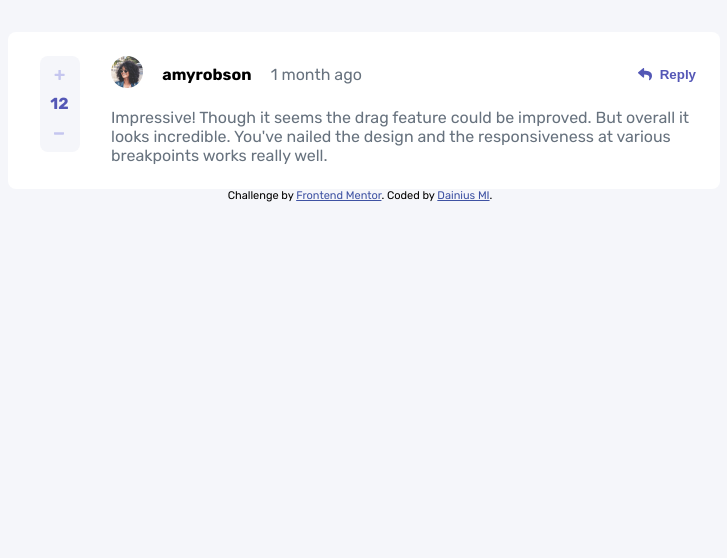
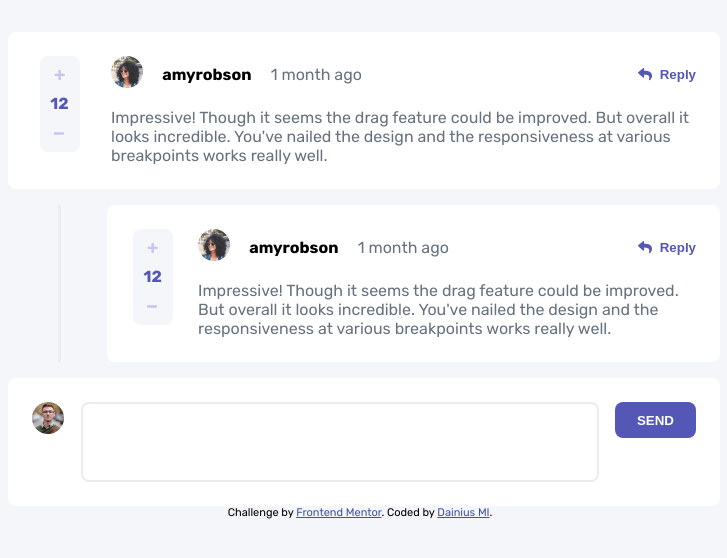
Before and after one commit to DainiusMI/interactive-comments-section, a website with bundled scripts: page index.html in a window 1280 px wide. Shown: the whole page, without its empty margins (280-1007 px from the left). Built offline with nearby package versions, Linux system fonts and the light colour scheme.

Commit message:
other forms

```diff
--- a/index.html
+++ b/index.html
@@ -44,11 +44,50 @@
         </div>
 
       </div>
+
+      <div class="reply-container">
+
+        <div class="comment-container">
+
+          <div class="vote-container">
+            <button class="upvote"><img src="./images/icon-plus.svg" alt="+"></button>
+            <p id="vote-score">12</p>
+            <button class="downvot"><img src="./images/icon-minus.svg" alt="-"></button>
+          </div>
+
+          <div class="user-info">
+            <div class="avatar">
+              <img src="./images/avatars/image-amyrobson.png" alt="">
+            </div>
+            <div class="user-name">amyrobson</div>
+            <div class="created-at">1 month ago</div>
+          </div>
+
+          <p class="comment">
+            Impressive! Though it seems the drag feature could be improved. But overall it looks incredible. You've nailed the design and the responsiveness at various breakpoints works really well.
+          </p>
+
+          <div class="button-container">
+            <button class="action-button"><img src="./images/icon-reply.svg" alt="reply-img"><p class="reply">Reply</p></button>
+          </div>
+
+        </div>
+
+      </div>
+
+      <div class="form-container">
+        <div class="avatar"><img src="./images/avatars/image-juliusomo.png" alt="julius"></div>
+        <textarea class="textarea" name="post" id="post" cols="30" rows="7"></textarea>
+
+        <button class="blue-button">SEND</button>
+      </div>
     </main>
 
   <div class="attribution">
     Challenge by <a href="https://www.frontendmentor.io?ref=challenge" target="_blank">Frontend Mentor</a>.
     Coded by <a href="https://github.com/DainiusMI" target="_blank">Dainius MI</a>.
   </div>
+
+  <script type="module" src="./js/main.js"></script>
 </body>
 </html>
--- /dev/null
+++ b/js/main.js
@@ -0,0 +1,2 @@
+
+import dataFile from "./data.json" assert {type: "json"};
--- a/scss/_variables.scss
+++ b/scss/_variables.scss
@@ -8,6 +8,7 @@ $text-red:hsl(358, 79%, 66%);
 $text-red-pale:hsl(357, 100%, 86%);
 
 $text-grey:hsl(211, 10%, 45%);
+$border-grey:hsl(223, 19%, 93%);
 
 
 $filter-blue: brightness(0) saturate(100%) invert(29%) sepia(61%) saturate(1027%) hue-rotate(209deg) brightness(100%) contrast(88%);
--- a/scss/main.scss
+++ b/scss/main.scss
@@ -1,4 +1,5 @@
 @use "./variables" as *;
+
 
 @mixin flex ($direction, $align, $justify) {
     display: flex;
@@ -37,14 +38,14 @@ body {
 }
 
 .app-container {
-    @include flex(column, flex-start, flex-start);
-    gap: .5rem;
+    @include flex(column, flex-end, center);
+    gap: 1rem;
 
     width: min(90%, 45rem);
     margin-top: 2rem;
 
 }
-
+.form-container,
 .comment-container {
     display: grid;
     grid-template-columns: repeat(3, 1fr);
@@ -52,9 +53,13 @@ body {
 
     padding: 1rem;
     border-radius: .5rem;
+    width: 100%;
+    background-color: white;
+}
 
-    background-color: white;
-
+.reply-container {
+    padding-left: calc(10% - .2rem);
+    border-left: .2rem solid $border-grey;
 }
 
 .vote-container {
@@ -92,12 +97,7 @@ body {
     gap: max(1.5vw, .5rem);
     grid-column: 1 / 4;
     grid-row: 1 / 2;
-    .avatar {
-        img {
-            width: 2rem;
-            height: 2rem;
-        }
-    }
+
     .user-name {
         font-weight: 700;
     }
@@ -105,6 +105,13 @@ body {
         color:$text-grey;
     }
 }
+.avatar {
+    img {
+        width: 2rem;
+        height: 2rem;
+    }
+}
+
 
 .comment {
     color:$text-grey;
@@ -130,17 +137,64 @@ body {
         .delete {
             color: $text-red;
             &:hover {
+
                 filter: $filter-red-pale;
             }
         }
     }
 }
 
+.form-container {
+
+    .avatar {
+        grid-column: 1 / 2;
+        grid-row: 2 / 3;
+    }
+    .textarea {
+        grid-column: 1 / 4;
+        grid-row: 1 / 2;
+
+        resize: none;
+
+        border: 2px solid $border-grey;
+        border-radius: .5rem;
+        padding: .5rem 1rem;
+        height: 4rem;
+        color: $text-grey;
+
+        &:focus {
+            outline: none;
+            border: 1px solid $text-blue;
+        }
+
+    }
+    .blue-button {
+        grid-column: 3 / 4;
+        grid-row: 2 / 3;
+
+        background-color: $text-blue;
+
+        border-radius: .5rem;
+
+        color: white;
+        font-weight: 700;
+        &:hover {
+            background-color: $text-blue-pale;
+        }
+    }
+}
+
+
+
+
+
 @media (min-width:375px) {
     .app-container {
         padding-left: .5rem;
         gap: 1rem;
     }
+
+    // adjust comment container
     .comment-container {
         grid-template-columns: repeat(8, 1fr);
         padding: 1.5rem 1rem;
@@ -149,7 +203,6 @@ body {
             grid-template-columns: 1fr;
             grid-template-rows: repeat(3, 1fr);
 
-
             grid-column: 1 / 2;
             grid-row: 1 / 3;
 
@@ -157,12 +210,10 @@ body {
 
             width: 2.5rem;
             height: 6rem;
-
         }
         .user-info {
             grid-column: 2 / 6;
             grid-row: 1 / 2;
-
         }
         .comment {
             grid-column: 2 / -1;
@@ -173,4 +224,34 @@ body {
             margin-right: .5rem;
         }
     }
+
+    // adjyust reply container
+    .app-container {
+        .reply-container {
+            width: 93%;
+            padding-left: calc(7% - .2rem);
+        }
+    }
+
+    // ajust other forms
+    .app-container {
+        .form-container {
+            grid-template-columns: repeat(14, 1fr);
+            padding: 1.5rem;
+            .avatar {
+                grid-row: 1 / 2;
+            }
+            .textarea {
+                grid-column: 2 / 13;
+                grid-row: 1 / 3;
+                height: 5rem;
+            }
+            .blue-button {
+                grid-column: 13 / 15;
+                grid-row: 1 / 2;
+
+
+            }
+        }
+    }
 }
```
Also changed, not shown: css/main.css, js/data.json (renamed from data.json), 1 other file.
